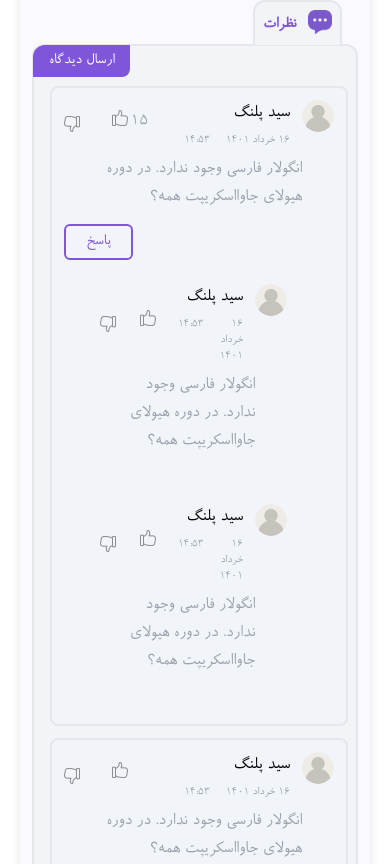
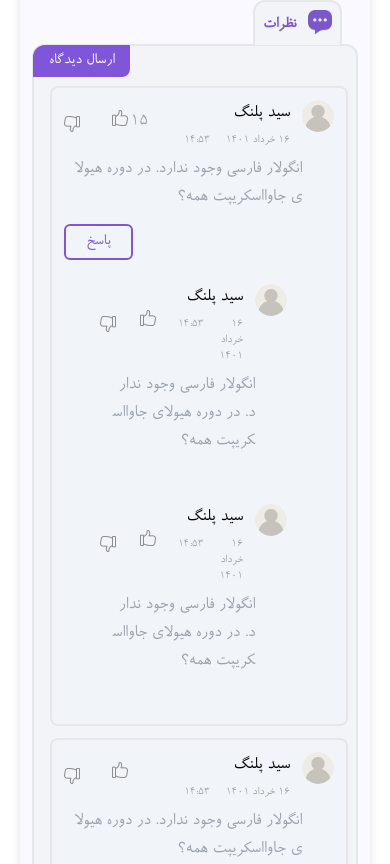
Before and after one commit to msafarianarkuli/madloops, a React (Create React App) app: page /blogs/1 in a window 390 px wide. Shown: the part 1040-1904 px from the top of the page. Built offline with nearby package versions, Linux system fonts and the light colour scheme.

Commit message:
comment word wrap

```diff
--- a/src/Components/common/comments/Comment.jsx
+++ b/src/Components/common/comments/Comment.jsx
@@ -38,7 +38,10 @@ const Comment = ({
 
   return (
     <>
-      <div className="border-2 bg-slate-100 rounded-lg p-3 mb-3" dir="rtl">
+      <div
+        className="border-2 bg-slate-100 rounded-lg p-3 mb-3"
+        dir="rtl"
+      >
         <div className="flex justify-between">
           <div className="flex">
             <img
@@ -79,7 +82,7 @@ const Comment = ({
             />
           </div>
         </div>
-        <p className="text-lg w-fit lg:text-xl text-gray-400 mt-2 mb-3 mr-8">
+        <p className="text-lg lg:text-xl text-gray-400 mt-2 mb-3 mr-8 break-all">
           {body}
         </p>
         {answerActive ? (
--- a/src/Components/common/comments/Reply.jsx
+++ b/src/Components/common/comments/Reply.jsx
@@ -64,7 +64,7 @@ const Reply = ({ info, onDisLike, onLike }) => {
             />
           </div>
         </div>
-        <p className="text-lg lg:text-xl text-gray-400 mt-2 mb-3 mr-8">
+        <p className="text-lg lg:text-xl text-gray-400 mt-2 mb-3 mr-8 break-all">
           {body}
         </p>
       </div>
```
